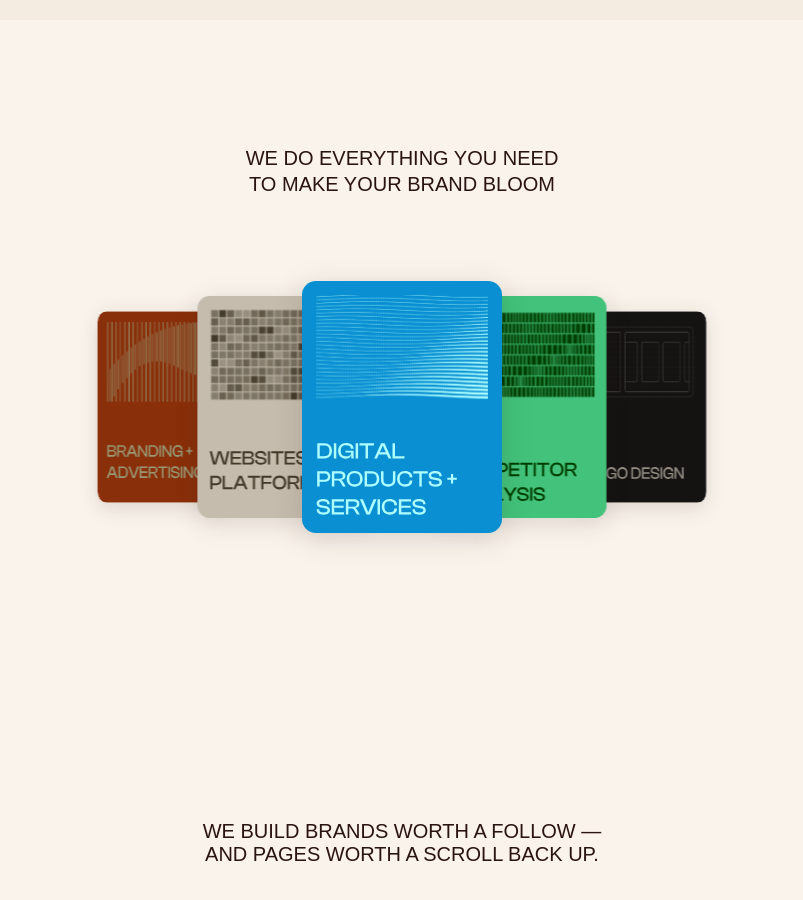
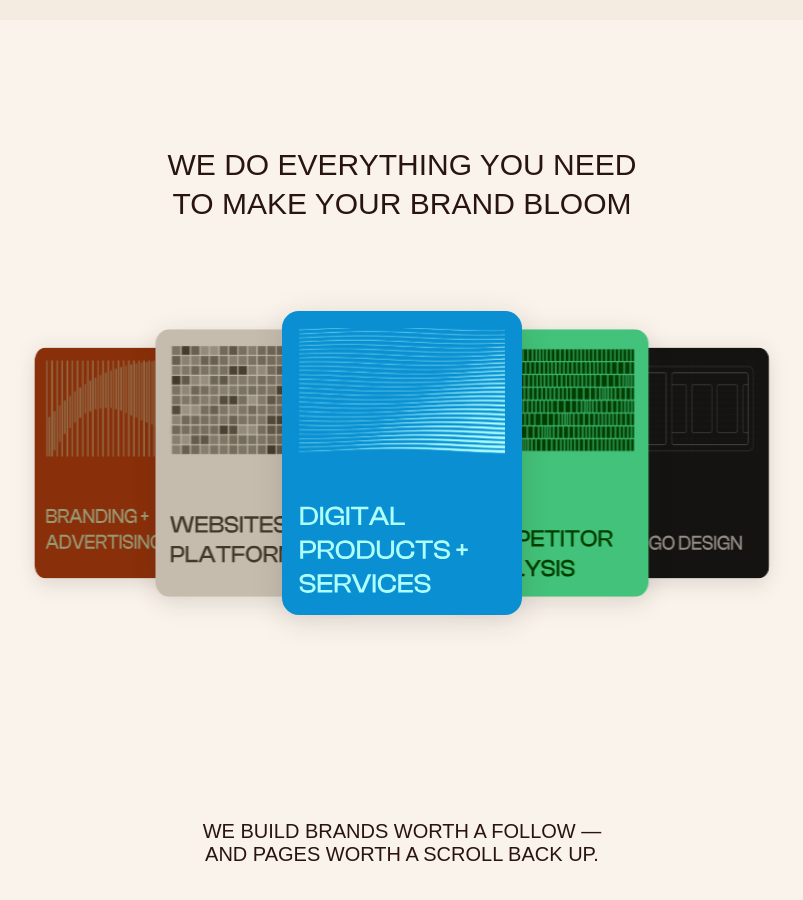
Before and after one commit to annaskhan-dev/RCHYstudio, a React (Vite) app: page / in a window 1280 px wide. Shown: the part 780-1680 px from the top of the page, without its empty margins (238-1041 px from the left). Built offline with nearby package versions, Linux system fonts and the light colour scheme.

Commit message:
Fix hero section alignment and class naming

```diff
--- a/src/components/cards.module.css
+++ b/src/components/cards.module.css
@@ -25,7 +25,7 @@
   color: #2a1410;
   font-family: "Clash Display Medium", sans-serif;
   font-weight: 500;
-  font-size: 20px;
+  font-size: 30px;
   text-align: center;
   line-height: 1.3;
   padding-top: 15px;
@@ -39,8 +39,8 @@
   justify-content: center;
   align-items: center;
   width: 100%;
-  max-width: 1000px;
-  height: 440px;
+  max-width: 1200px; /* Increased max-width to fit larger cards */
+  height: 500px;
   perspective: 1600px;
   z-index: 15;
 }
@@ -74,8 +74,8 @@
 /* --- CARD WRAPPER --- */
 .cardWrapper {
   position: absolute;
-  width: 200px; /* Increased size */
-  height: 450px; /* Increased size */
+  width: 240px; /* Increased size */
+  height: 500px; /* Increased size */
   background: transparent !important;
   display: flex;
   flex-direction: column;
@@ -83,9 +83,9 @@
   justify-content: center;
   perspective: 1000px;
 
-  /* Offset increased to 120px to account for new width */
+  /* Increased offset to 145px to prevent overlap at larger size */
   transform:
-    translateX(calc(var(--offset) * 120px + var(--drag-offset)))
+    translateX(calc(var(--offset) * 145px + var(--drag-offset)))
     translateZ(calc(var(--abs-offset) * -60px))
     rotateY(calc(var(--offset) * -16deg))
     scale(calc(1 - var(--abs-offset) * 0.12));
@@ -105,7 +105,7 @@
 .cardInner {
   position: relative;
   width: 100%;
-  height: 450px; /* Increased size */
+  height: 500px; /* Increased size */
   transform-style: preserve-3d;
   transition: transform 0.6s cubic-bezier(0.4, 0, 0.2, 1);
 }
@@ -149,7 +149,7 @@
 .interactionOverlay {
   position: absolute;
   width: 100%;
-  height: 450px; /* Increased size */
+  height: 500px; /* Increased size */
   display: flex;
   align-items: center;
   justify-content: center;
@@ -162,13 +162,13 @@
   height: 320px;
   cursor: pointer;
   background: transparent;
-  transform: translateX(calc(var(--offset) * 120px)); /* Offset increased */
+  transform: translateX(calc(var(--offset) * 145px)); /* Offset increased */
   z-index: 1;
 }
 
 /* Matches the visible card dimension EXACTLY in both width and height */
 .activeHitZone {
-  width: 200px; /* Increased size */
+  width: 240px; /* Increased size */
   height: 200px;
   z-index: 5;
 }
```
